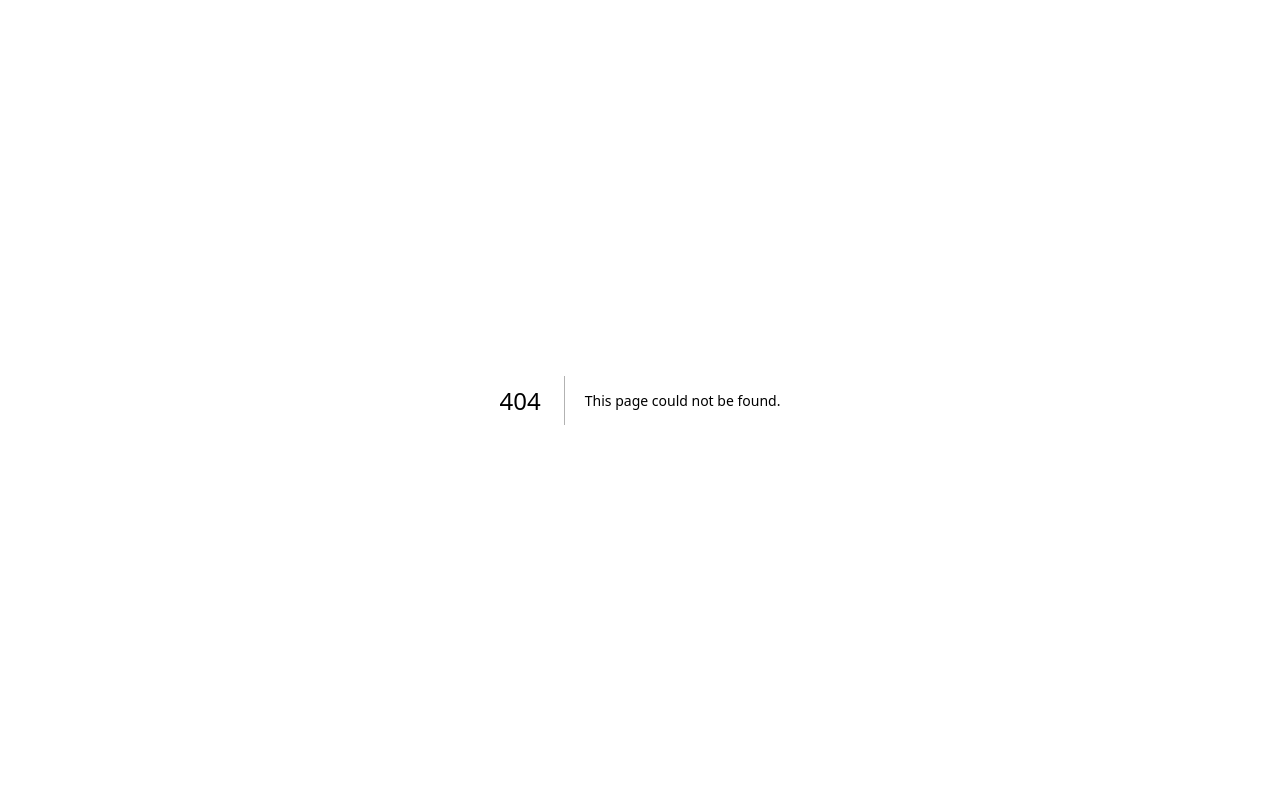
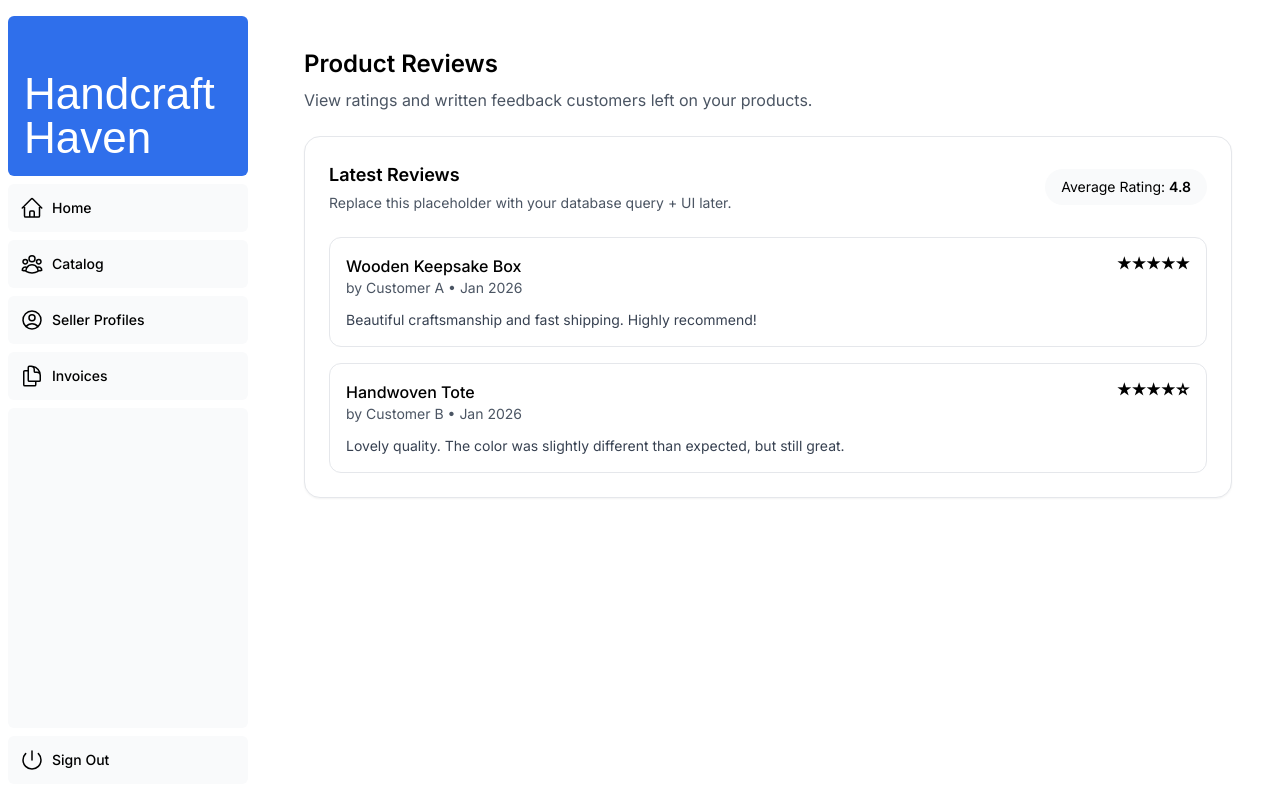
Before and after one commit to MCLELLANINTERNATIONAL/stackstorm-handcrafted-haven, a Next.js app in the folder nextjs-dashboard/: page /dashboard/sellerprofiles/profile/products/reviews in a window 1280 px wide. Before the commit this address had no page. Built offline with nearby package versions, Linux system fonts and the light colour scheme; a web font is replaced by a local one.

Commit message:
upload seller pages, change customer page to catalog, updated  lonk-nave for sidnav

```diff
--- a/nextjs-dashboard/app/dashboard/customers/page.tsx
+++ b/nextjs-dashboard/app/dashboard/catalog/page.tsx
@@ -1,9 +1,9 @@
 import type { Metadata } from 'next';
 
 export const metadata: Metadata = {
-  title: 'Customers',
+  title: 'catalog',
 };
 
 export default function Page() {
-    return <p>Customers Page</p>;
+    return <p>catalog Page</p>;
 }
--- /dev/null
+++ b/nextjs-dashboard/app/dashboard/sellerprofiles/page.tsx
@@ -0,0 +1,17 @@
+export default function SellerProfilesPage() {
+    return (
+      <div className="max-w-4xl">
+        <h1 className="text-2xl font-semibold">Seller Profiles</h1>
+        <p className="mt-2 text-gray-600">
+          Share your craftsmanship, your story, and what makes your work unique.
+        </p>
+
+        {/* Put your profile form here: displayName, story, avatar, socials */}
+        <div className="mt-6 rounded-2xl border p-6 shadow-sm">
+          <p className="text-sm text-gray-700">
+            Profile form/cards goes here (display name, story, links, etc.)
+          </p>
+        </div>
+      </div>
+    );
+  }
--- /dev/null
+++ b/nextjs-dashboard/app/dashboard/sellerprofiles/profile/edit/page.tsx
@@ -0,0 +1,16 @@
+export default function EditSellerProfilePage() {
+    return (
+      <div className="max-w-4xl">
+        <h1 className="text-2xl font-semibold">Edit Seller Profile</h1>
+        <p className="mt-2 text-gray-600">
+          Update your story, links, and profile details.
+        </p>
+
+        <div className="mt-6 rounded-2xl border p-6 shadow-sm">
+          <p className="text-sm text-gray-700">
+            Edit form goes here.
+          </p>
+        </div>
+      </div>
+    );
+  }
--- /dev/null
+++ b/nextjs-dashboard/app/dashboard/sellerprofiles/profile/page.tsx
@@ -0,0 +1,14 @@
+export default function SellerProductsPage() {
+  return (
+    <div className="max-w-5xl">
+      <h1 className="text-2xl font-semibold">My Products</h1>
+      <p className="mt-2 text-gray-600">
+        Manage your curated collection and update product descriptions.
+      </p>
+
+      <div className="mt-6 rounded-2xl border bg-white p-6 shadow-sm">
+        <p className="text-sm text-gray-700">Product list/table goes here.</p>
+      </div>
+    </div>
+  );
+}
--- /dev/null
+++ b/nextjs-dashboard/app/dashboard/sellerprofiles/profile/products/create/page.tsx
@@ -0,0 +1,14 @@
+export default function CreateProductPage() {
+    return (
+      <div className="max-w-3xl">
+        <h1 className="text-2xl font-semibold">Add Product</h1>
+        <p className="mt-2 text-gray-600">
+          Create a new handcrafted item listing with a description, price, and image.
+        </p>
+
+        <div className="mt-6 rounded-2xl border bg-white p-6 shadow-sm">
+          <p className="text-sm text-gray-700">Create product form goes here.</p>
+        </div>
+      </div>
+    );
+  }
--- /dev/null
+++ b/nextjs-dashboard/app/dashboard/sellerprofiles/profile/products/delete/page.tsx
@@ -0,0 +1,16 @@
+export default function DeleteProductPage() {
+    return (
+      <div className="max-w-3xl">
+        <h1 className="text-2xl font-semibold">Delete Product</h1>
+        <p className="mt-2 text-gray-600">
+          Confirm removal of a product from your curated collection.
+        </p>
+
+        <div className="mt-6 rounded-2xl border bg-white p-6 shadow-sm">
+          <p className="text-sm text-gray-700">
+            Confirmation UI goes here (Are you sure?).
+          </p>
+        </div>
+      </div>
+    );
+  }
--- /dev/null
+++ b/nextjs-dashboard/app/dashboard/sellerprofiles/profile/products/page.tsx
@@ -0,0 +1,14 @@
+export default function ProductReviewsPage() {
+    return (
+      <div className="max-w-5xl">
+        <h1 className="text-2xl font-semibold">Product Reviews</h1>
+        <p className="mt-2 text-gray-600">
+          Read and respond to reviews left by customers on your products.
+        </p>
+
+        <div className="mt-6 rounded-2xl border bg-white p-6 shadow-sm">
+          <p className="text-sm text-gray-700">Reviews list goes here.</p>
+        </div>
+      </div>
+    );
+  }
--- /dev/null
+++ b/nextjs-dashboard/app/dashboard/sellerprofiles/profile/products/reviews/page.tsx
@@ -0,0 +1,55 @@
+export default function ProductReviewsPage() {
+    return (
+      <div className="max-w-5xl">
+        <h1 className="text-2xl font-semibold">Product Reviews</h1>
+        <p className="mt-2 text-gray-600">
+          View ratings and written feedback customers left on your products.
+        </p>
+
+        <div className="mt-6 rounded-2xl border bg-white p-6 shadow-sm">
+          <div className="flex items-center justify-between gap-4">
+            <div>
+              <h2 className="text-lg font-semibold">Latest Reviews</h2>
+              <p className="mt-1 text-sm text-gray-600">
+                Replace this placeholder with your database query + UI later.
+              </p>
+            </div>
+
+            <div className="rounded-full bg-gray-50 px-4 py-2 text-sm">
+              Average Rating: <span className="font-semibold">4.8</span>
+            </div>
+          </div>
+
+          <div className="mt-6 space-y-4">
+            {/* Review Card */}
+            <div className="rounded-xl border p-4">
+              <div className="flex items-start justify-between gap-4">
+                <div>
+                  <p className="font-medium">Wooden Keepsake Box</p>
+                  <p className="text-sm text-gray-600">by Customer A • Jan 2026</p>
+                </div>
+                <div className="text-sm font-semibold">★★★★★</div>
+              </div>
+              <p className="mt-3 text-sm text-gray-700">
+                Beautiful craftsmanship and fast shipping. Highly recommend!
+              </p>
+            </div>
+
+            {/* Review Card */}
+            <div className="rounded-xl border p-4">
+              <div className="flex items-start justify-between gap-4">
+                <div>
+                  <p className="font-medium">Handwoven Tote</p>
+                  <p className="text-sm text-gray-600">by Customer B • Jan 2026</p>
+                </div>
+                <div className="text-sm font-semibold">★★★★☆</div>
+              </div>
+              <p className="mt-3 text-sm text-gray-700">
+                Lovely quality. The color was slightly different than expected, but still great.
+              </p>
+            </div>
+          </div>
+        </div>
+      </div>
+    );
+  }
--- /dev/null
+++ b/nextjs-dashboard/app/dashboard/sellerprofiles/profile/reviews/page.tsx
@@ -0,0 +1,14 @@
+export default function SellerReviewsPage() {
+    return (
+      <div className="max-w-5xl">
+        <h1 className="text-2xl font-semibold">Seller Reviews</h1>
+        <p className="mt-2 text-gray-600">
+          View feedback about your seller profile and customer experience.
+        </p>
+
+        <div className="mt-6 rounded-2xl border bg-white p-6 shadow-sm">
+          <p className="text-sm text-gray-700">Seller review feed goes here.</p>
+        </div>
+      </div>
+    );
+  }
--- a/nextjs-dashboard/app/ui/dashboard/nav-links.tsx
+++ b/nextjs-dashboard/app/ui/dashboard/nav-links.tsx
@@ -3,6 +3,7 @@
 import {
   UserGroupIcon,
   HomeIcon,
+  UserCircleIcon,
   DocumentDuplicateIcon,
 } from '@heroicons/react/24/outline';
 import Link from 'next/link';
@@ -13,12 +14,12 @@ import clsx from 'clsx';
 // Depending on the size of the application, this would be stored in a database.
 const links = [
   { name: 'Home', href: '/dashboard', icon: HomeIcon },
-  {
-    name: 'Invoices',
-    href: '/dashboard/invoices',
-    icon: DocumentDuplicateIcon,
-  },
-  { name: 'Customers', href: '/dashboard/customers', icon: UserGroupIcon },
+
+  { name: 'Catalog', href: '/dashboard/catalog', icon: UserGroupIcon },
+
+  { name: 'Seller Profiles', href: '/dashboard/sellerprofiles', icon: UserCircleIcon },
+
+  { name: 'Invoices', href: '/dashboard/invoices', icon: DocumentDuplicateIcon,},
 ];
 
 export default function NavLinks() {
@@ -28,6 +29,10 @@ export default function NavLinks() {
     <>
       {links.map((link) => {
         const LinkIcon = link.icon;
+
+        const isActive =
+          pathname === link.href || pathname.startsWith(`${link.href}/`);
+
         return (
           <Link
             key={link.name}
```
